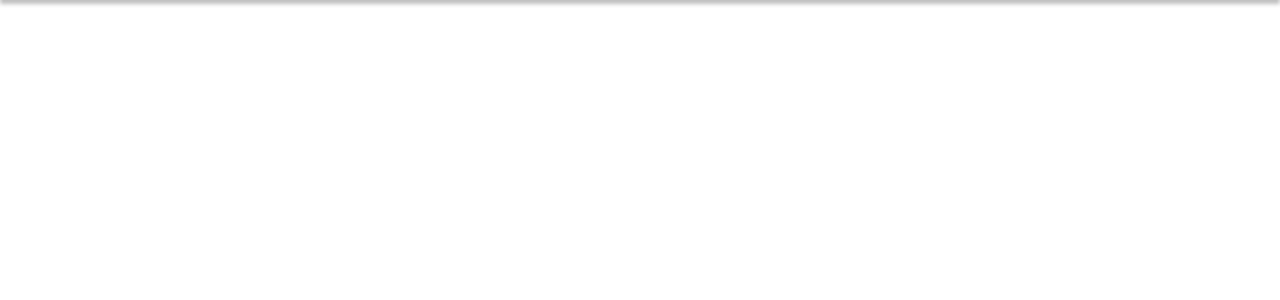
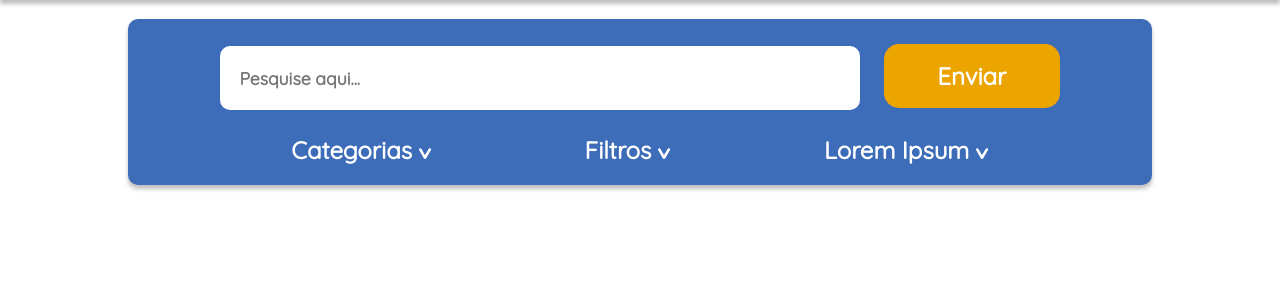
Before and after one commit to rign0002/Hackathon-Sebrae, a PHP site: page /principal.html in a window 1280 px wide. Shown: the part 82-382 px from the top of the page. Run offline with PHP 8.4, Linux system fonts and the light colour scheme.

Commit message:
Barra de pesquisa na pagina principal completa

```diff
--- a/css/principal.css
+++ b/css/principal.css
@@ -18,7 +18,7 @@ html {
 /******* Layout *******/
 
 #interface {
-    padding: 10%;
+    padding: 1.5% 10%;
 }
 
 
@@ -79,7 +79,59 @@ html {
 ***********************************/
 
 #pesquisa-div {
+    border-radius: 10px;
+    background: #3D6CB9;
+    box-shadow: 0px 4px 4px rgba(0, 0, 0, 0.25);
+}
 
+#barra-pesquisa-div {
+    text-align: center;
+    padding: 15px 30px;
+}
+
+#barra-pesquisa {
+    color: #AEAEAE;
+    background: #FFFFFF;
+    border-radius: 10px;
+    border: none;
+    height: 4rem;
+    width: 40rem;
+    padding: 1% 2%;
+    font-size: 1.1rem;
+    color: #AEAEAE;
+    font-family: Quicksand;
+    font-style: normal;
+    font-weight: 800;
+    margin-right: 2%;
+}
+
+#enviar-pesquisa {
+    color: white;
+    background: #ECA400;
+    border-radius: 15px;
+    border: none;
+    height: 4rem;
+    width: 11rem;
+    font-size: 1.5rem;
+    font-family: Quicksand;
+    font-weight: 900;
+    margin-top: 10px;
+}
+
+#filtros-div {
+    display: flex;
+    justify-content: space-evenly;
+    padding: 1%;
+}
+
+.botao-filtro {
+    background: transparent;
+    border: none;
+    color: white;
+    font-size: 1.5rem;
+    font-family: quicksand;
+    font-weight: 900;
+    padding-bottom: 10px;
 }
 
 
@@ -102,3 +154,30 @@ html {
 .azul {
     color: #3D6CB9;
 }
+
+
+
+/***********************************
+            MEDIA QUERIES
+***********************************/
+
+@media (max-width: 1200px) {
+    html {
+        font-size: 14px;
+        line-height: 1.4;
+   }
+}
+
+@media (max-width: 800px) {
+    html {
+        font-size: 12px;
+        line-height: 1.3;
+    }
+}
+
+@media (max-width: 600px) {
+    html {
+        font-size: 10px;
+        line-height: 1.2;
+    }
+}
--- a/principal.html
+++ b/principal.html
@@ -20,8 +20,14 @@
     </nav>
     <section id="interface">
         <div id="pesquisa-div">
-            <div id="">
-
+            <div id="barra-pesquisa-div">
+                <input id="barra-pesquisa"" type="text" placeholder="Pesquise aqui..." >
+                <button id="enviar-pesquisa">Enviar</button>
+            </div>
+            <div id="filtros-div">
+                <button class="botao-filtro">Categorias&nbsp;<img src="./img/setinha.svg"/></button>
+                <button class="botao-filtro">Filtros&nbsp;<img src="./img/setinha.svg"/></button>
+                <button class="botao-filtro">Lorem Ipsum&nbsp;<img src="./img/setinha.svg"/></button>
             </div>
         </div>
     </section>
```
